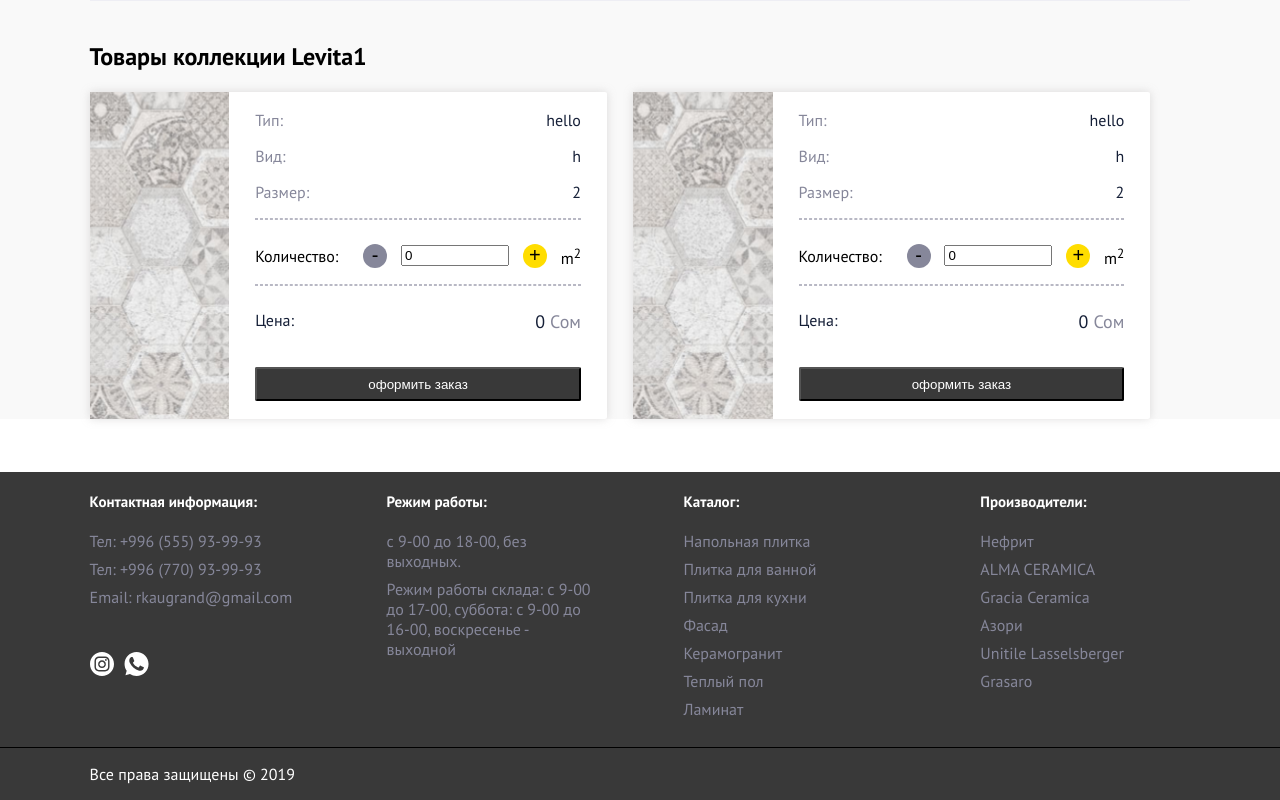
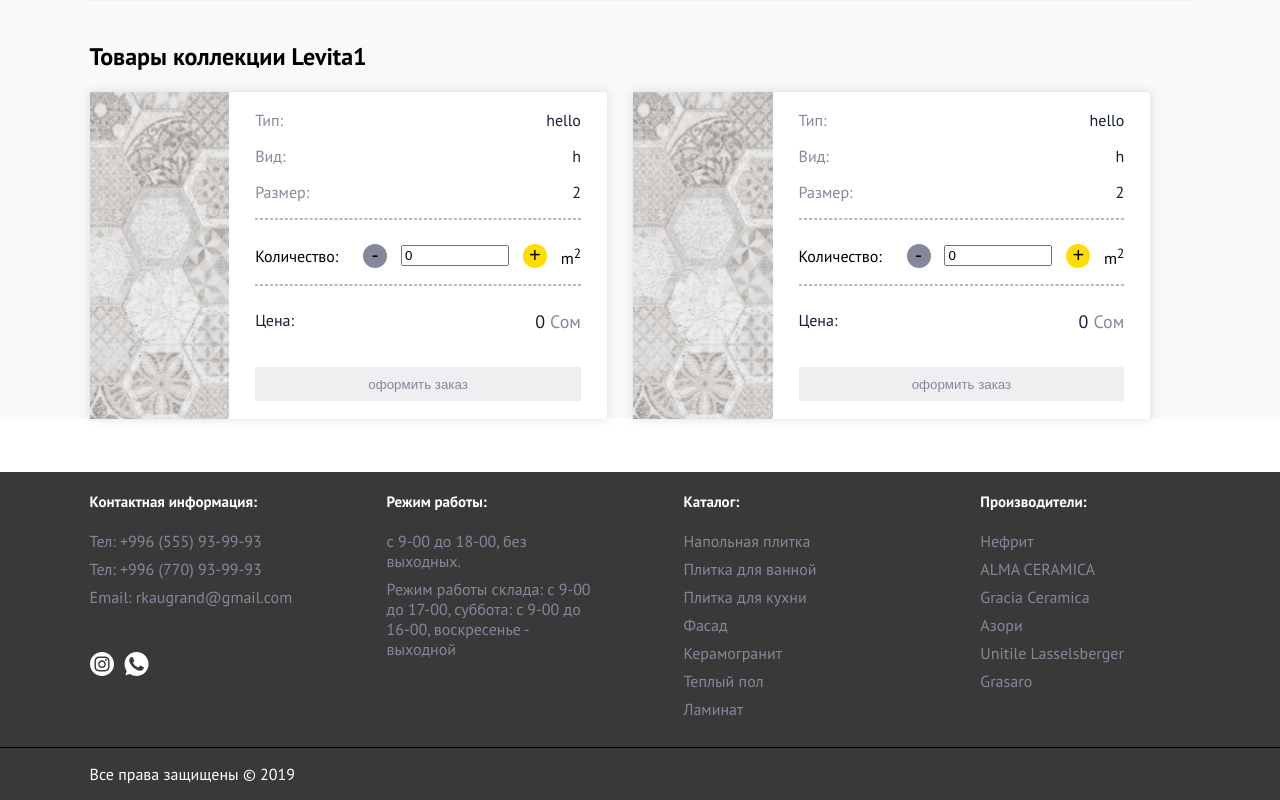
Before and after one commit to KGDreamTeam/roskeramika-front, a React (Create React App) app: page /collection/1 in a window 1280 px wide. Shown: the part 1448-2248 px from the top of the page. Built offline with nearby package versions, Linux system fonts and the light colour scheme.

Commit message:
feature: style for disabled btn offer

```diff
--- a/src/assets/style/pages/_collection.scss
+++ b/src/assets/style/pages/_collection.scss
@@ -207,8 +207,13 @@
 						top: 1009px;
 						background: #393939;
 						border-radius: 2px;
+						border: none;
 						color: white;
 						margin-top: 18px;
+						&:disabled{
+							background-color: #EEEFF0;
+							color: #86879A;
+						}
 					}
 				}
 			}
--- a/src/components/templates/CollectionProduct.js
+++ b/src/components/templates/CollectionProduct.js
@@ -58,7 +58,7 @@ const CollectionProduct = (props) => {
 					<div className='price-text'>Цена:</div>
 					<div className='price'>{price}<span className='som'>Сом</span></div>
 				</div>
-				<button className='btn-offer' onClick={offerHandler}>оформить заказ</button>
+				<button className='btn-offer' onClick={offerHandler} disabled={quantity <= 0 ? true : false}>оформить заказ</button>
 			</div>
 		</div>
 	)
```
Also changed, not shown: 1 other file (tests, documents, lock files or other folders).
